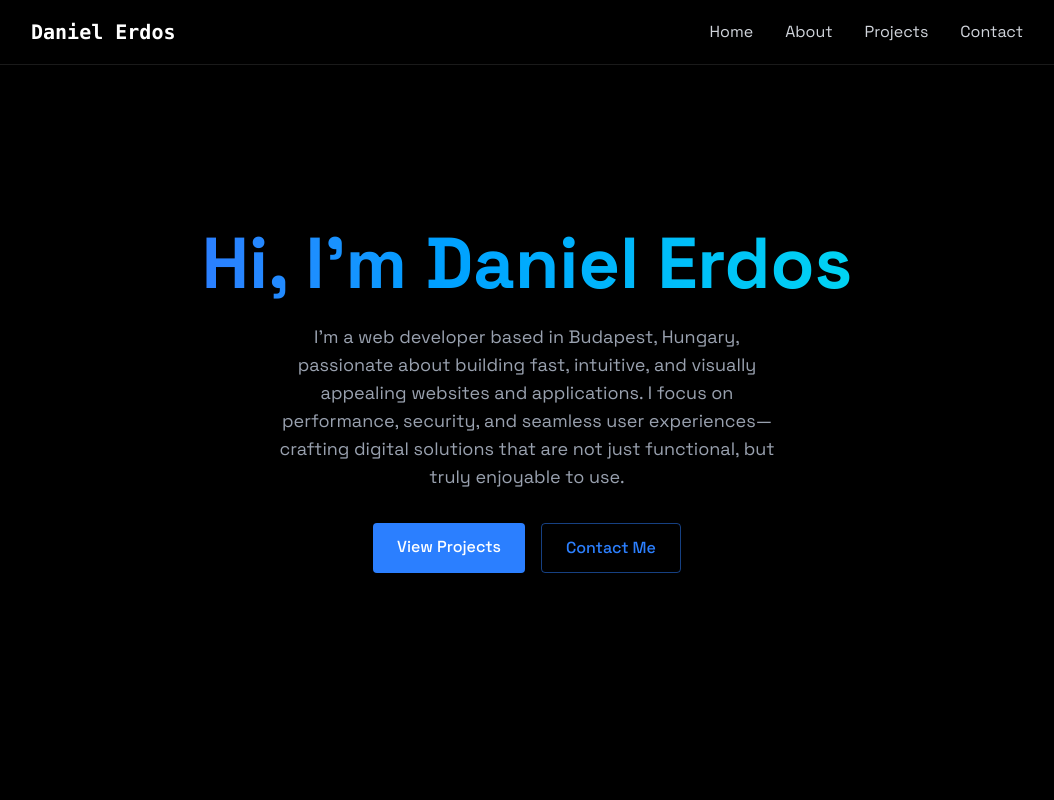
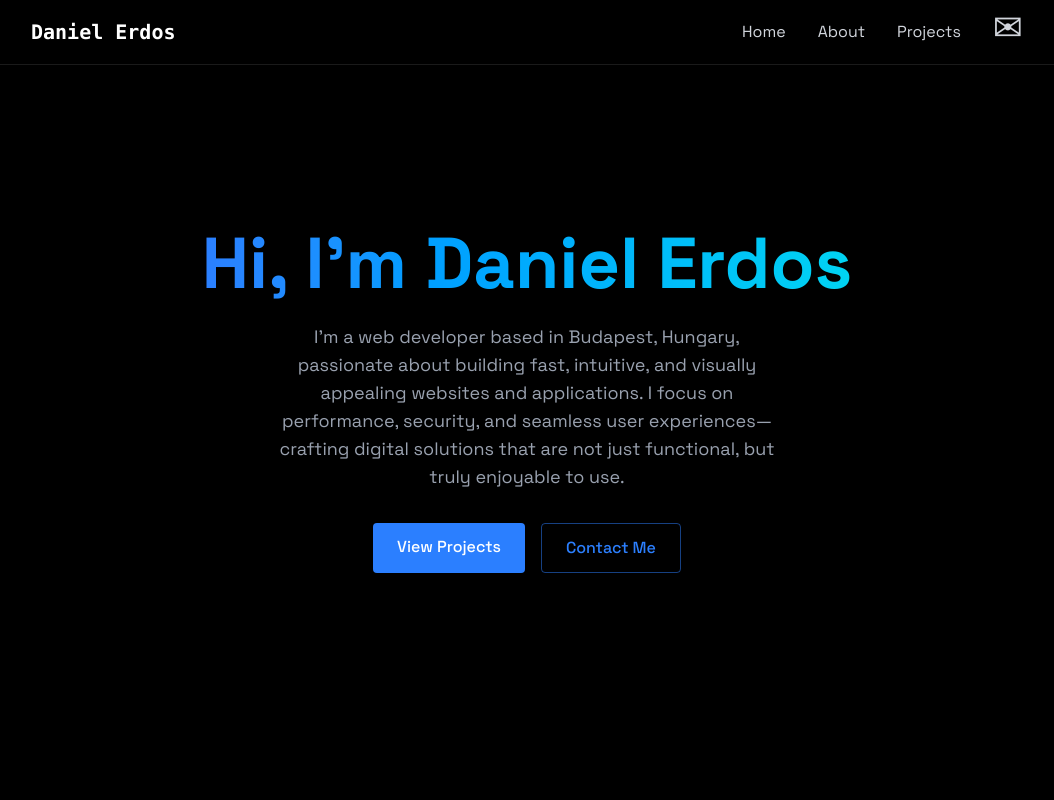
Before and after one commit to daniel-erdos-dev/portfolio, a React (Vite) app: page / in a window 1280 px wide. Shown: the top 800 px of the page, without its empty margins (113-1167 px from the left). Built offline with nearby package versions, Linux system fonts and the light colour scheme.

Commit message:
refactored email service to email link

```diff
--- a/src/App.tsx
+++ b/src/App.tsx
@@ -6,7 +6,6 @@ import { MobileMenu } from "./components/menus/MobileMenu";
 import { About } from "./components/sections/About/About";
 import { Home } from "./components/sections/Home/Home";
 import { Projects } from "./components/sections/Projects/Projects";
-import { Contact } from "./components/sections/Contact/Contact";
 
 export const App: React.FC = () => {
   const [isLoaded, setIsLoaded] = useState(false);
@@ -25,7 +24,6 @@ export const App: React.FC = () => {
         <Home />
         <About />
         <Projects />
-        <Contact />
       </div>
     </>
   );
--- a/src/components/menus/MobileMenu.tsx
+++ b/src/components/menus/MobileMenu.tsx
@@ -39,11 +39,23 @@ export const MobileMenu: React.FC<MobileMenuProps> = ({
         isMenuOpen={isMenuOpen}
         itemName="Projects"
       />
-      <MobileMenuItem
+      {/* <MobileMenuItem
         setIsMenuOpen={setIsMenuOpen}
         isMenuOpen={isMenuOpen}
         itemName="Contact"
-      />
+      /> */}
+      <a
+        href="mailto:daniel.erdos87@gmail.com?subject=Inquiry from portfolio site"
+        onClick={() => setIsMenuOpen(false)}
+        className={`text-5xl font-semibold text-white my-4 transform transition-transform duration-300
+                    ${
+                      isMenuOpen
+                        ? "opacity-100 translate-y-0"
+                        : "opacity-0 translate-y-5"
+                    }`}
+      >
+        &#9993;
+      </a>
     </div>
   );
 };
--- a/src/components/menus/Navbar.tsx
+++ b/src/components/menus/Navbar.tsx
@@ -30,7 +30,13 @@ export const Navbar: React.FC<NavbarProps> = ({
             <NavbarMenuItem menuName="Home" />
             <NavbarMenuItem menuName="About" />
             <NavbarMenuItem menuName="Projects" />
-            <NavbarMenuItem menuName="Contact" />
+            {/*<NavbarMenuItem menuName="Contact" />*/}
+            <a
+              href="mailto:daniel.erdos87@gmail.com?subject=Inquiry from portfolio site"
+              className="text-gray-300 text-4xl hover:text-white transition-colors mb-2"
+            >
+              &#9993;
+            </a>
           </div>
         </div>
       </div>
--- a/src/components/sections/Home/Home.tsx
+++ b/src/components/sections/Home/Home.tsx
@@ -28,7 +28,7 @@ export const Home: React.FC = () => {
               View Projects
             </a>
             <a
-              href="#contact"
+              href="mailto:daniel.erdos87@gmail.com?subject=Inquiry from portfolio site"
               className="border border-blue-500/50 text-blue-500 py-3 px-6 rounded font-medium cursor-default
                        transition-all duration-200 hover:-translate-y-0.5 hover:shadow-[0_0_15px_rgba(59, 130, 246, 0.2)] hover:bg-blue-500/20"
             >
```
